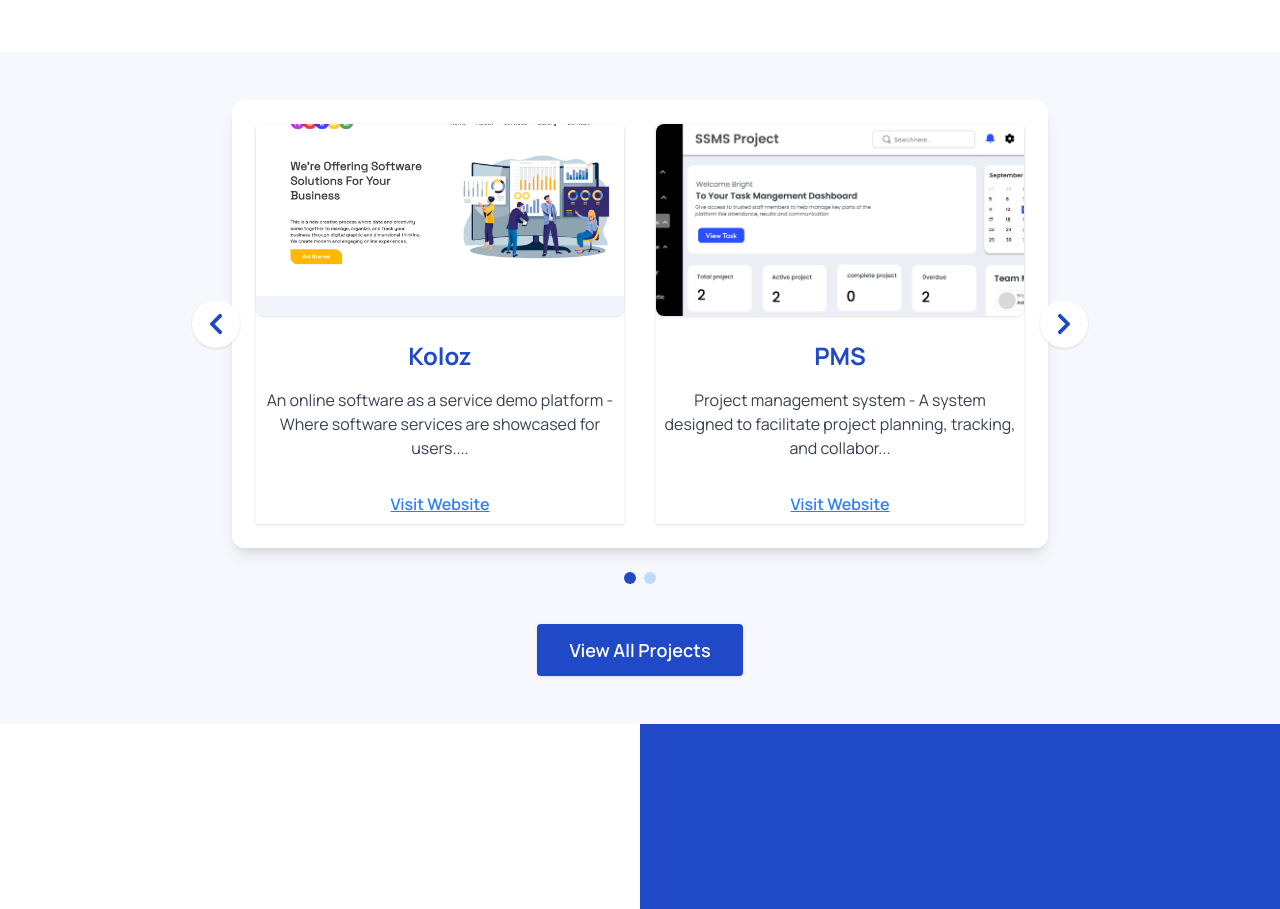
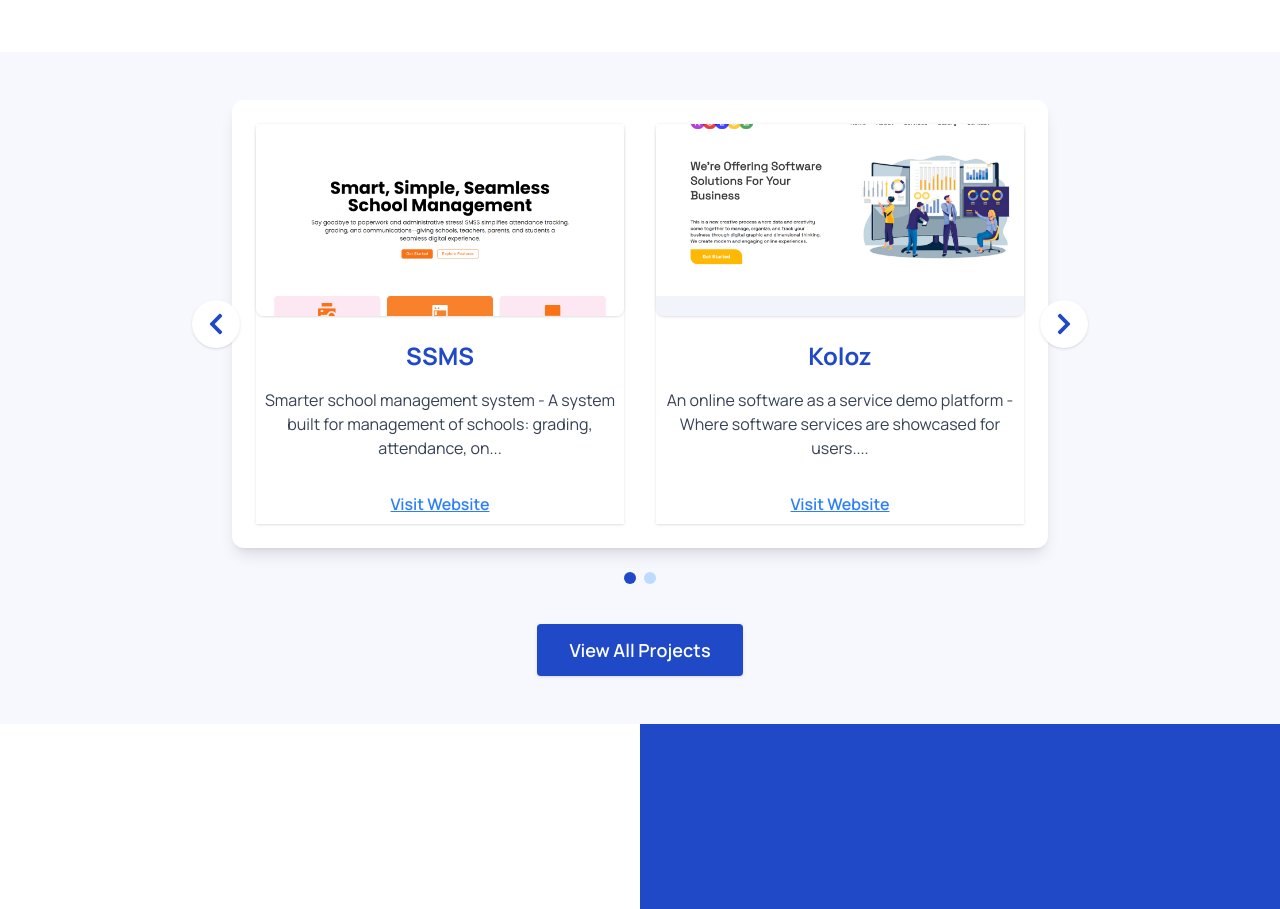
Before and after one commit to B-gentle/next-portfolio, a Next.js app: page / in a window 1280 px wide. Shown: the part 980-1889 px from the top of the page. Built offline with nearby package versions, Linux system fonts and the light colour scheme.

Commit message:
removed array shuffler

```diff
--- a/components/ProjectSlide.tsx
+++ b/components/ProjectSlide.tsx
@@ -5,7 +5,7 @@ import { FaChevronLeft, FaChevronRight } from "react-icons/fa";
 import Link from "next/link";
 import Image from "next/image";
 import { projects } from "@/lib/contants";
-import { shuffleArray, filterWithImage } from "@/lib/utils";
+import { filterWithImage } from "@/lib/utils";
 
 const variants = {
   enter: (direction: number) => ({
@@ -33,7 +33,7 @@ export default function ProjectSlider() {
   return isMobile;
 }
 
-  const projectsWithImages = shuffleArray(filterWithImage(projects)).slice(
+  const projectsWithImages = filterWithImage(projects).slice(
     0,
     3
   );
```
